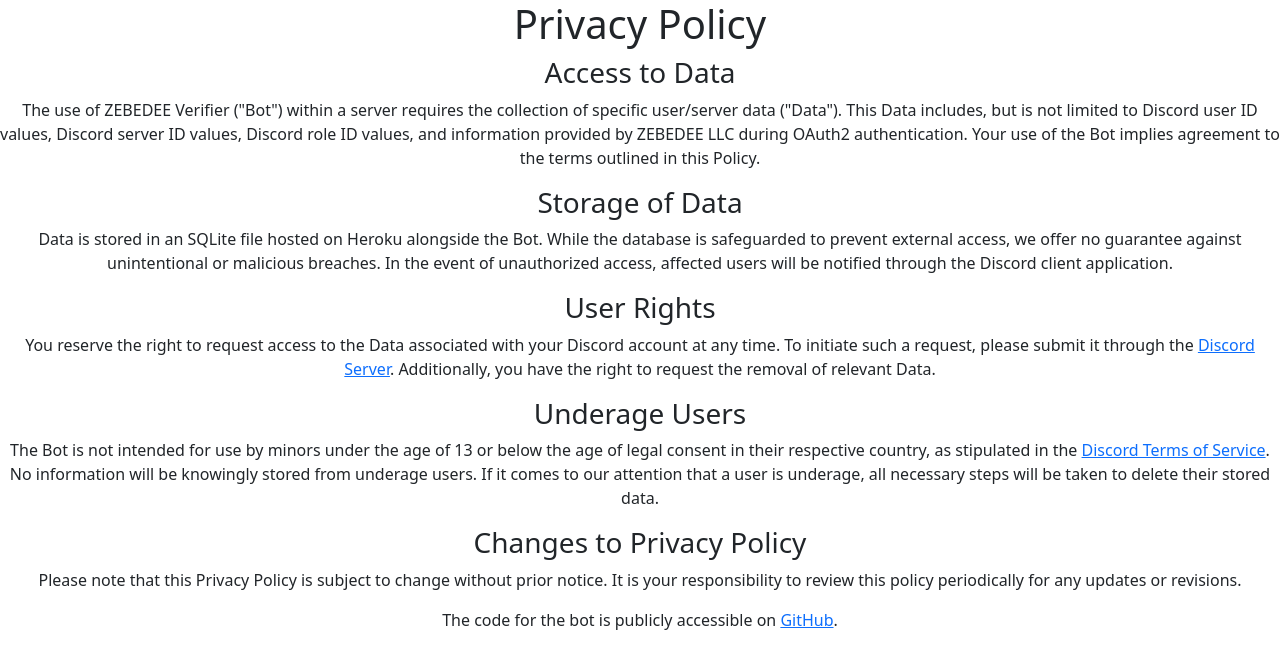
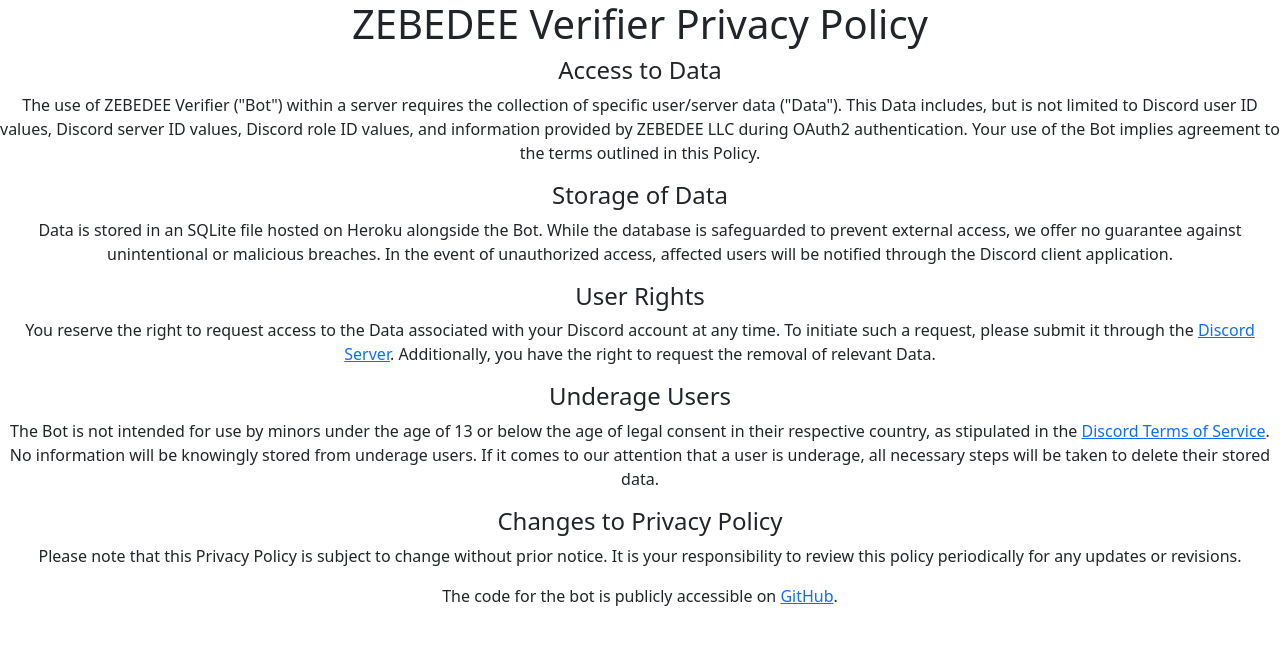
Before and after one commit to JoseMoranUrena523/zebedee-verifier, a website: page privacy-policy.html in a window 1280 px wide. Drawn offline with nearby package versions, Linux system fonts and the light colour scheme.

Commit message:
Update privacy-policy.html

```diff
--- a/privacy-policy.html
+++ b/privacy-policy.html
@@ -10,27 +10,27 @@
 <body>
   <center>
     <header>
-      <h1 id="privacy-policy">Privacy Policy</h1>
+      <h1 id="privacy-policy">ZEBEDEE Verifier Privacy Policy</h1>
     </header>
     <main>
       <section>
-        <h3 id="access-to-data">Access to Data</h3>
+        <h4 id="access-to-data">Access to Data</h4>
         <p>The use of ZEBEDEE Verifier ("Bot") within a server requires the collection of specific user/server data ("Data"). This Data includes, but is not limited to Discord user ID values, Discord server ID values, Discord role ID values, and information provided by ZEBEDEE LLC during OAuth2 authentication. Your use of the Bot implies agreement to the terms outlined in this Policy.</p>
       </section>
       <section>
-        <h3 id="storage-of-data">Storage of Data</h3>
+        <h4 id="storage-of-data">Storage of Data</h4>
         <p>Data is stored in an SQLite file hosted on Heroku alongside the Bot. While the database is safeguarded to prevent external access, we offer no guarantee against unintentional or malicious breaches. In the event of unauthorized access, affected users will be notified through the Discord client application.</p>
       </section>
       <section>
-        <h3 id="user-rights">User Rights</h3>
+        <h4 id="user-rights">User Rights</h4>
         <p>You reserve the right to request access to the Data associated with your Discord account at any time. To initiate such a request, please submit it through the <a href="https://discord.gg/ygfQKuRfXY" target="_blank">Discord Server</a>. Additionally, you have the right to request the removal of relevant Data.</p>
       </section>
       <section>
-        <h3 id="underage-users">Underage Users</h3>
+        <h4 id="underage-users">Underage Users</h4>
         <p>The Bot is not intended for use by minors under the age of 13 or below the age of legal consent in their respective country, as stipulated in the <a href="https://discord.com/terms" target="_blank">Discord Terms of Service</a>. No information will be knowingly stored from underage users. If it comes to our attention that a user is underage, all necessary steps will be taken to delete their stored data.</p>
       </section>
       <section>
-        <h3 id="changes-to-privacy-policy">Changes to Privacy Policy</h3>
+        <h4 id="changes-to-privacy-policy">Changes to Privacy Policy</h4>
         <p>Please note that this Privacy Policy is subject to change without prior notice. It is your responsibility to review this policy periodically for any updates or revisions.</p>
       </section>
     </main>
```
